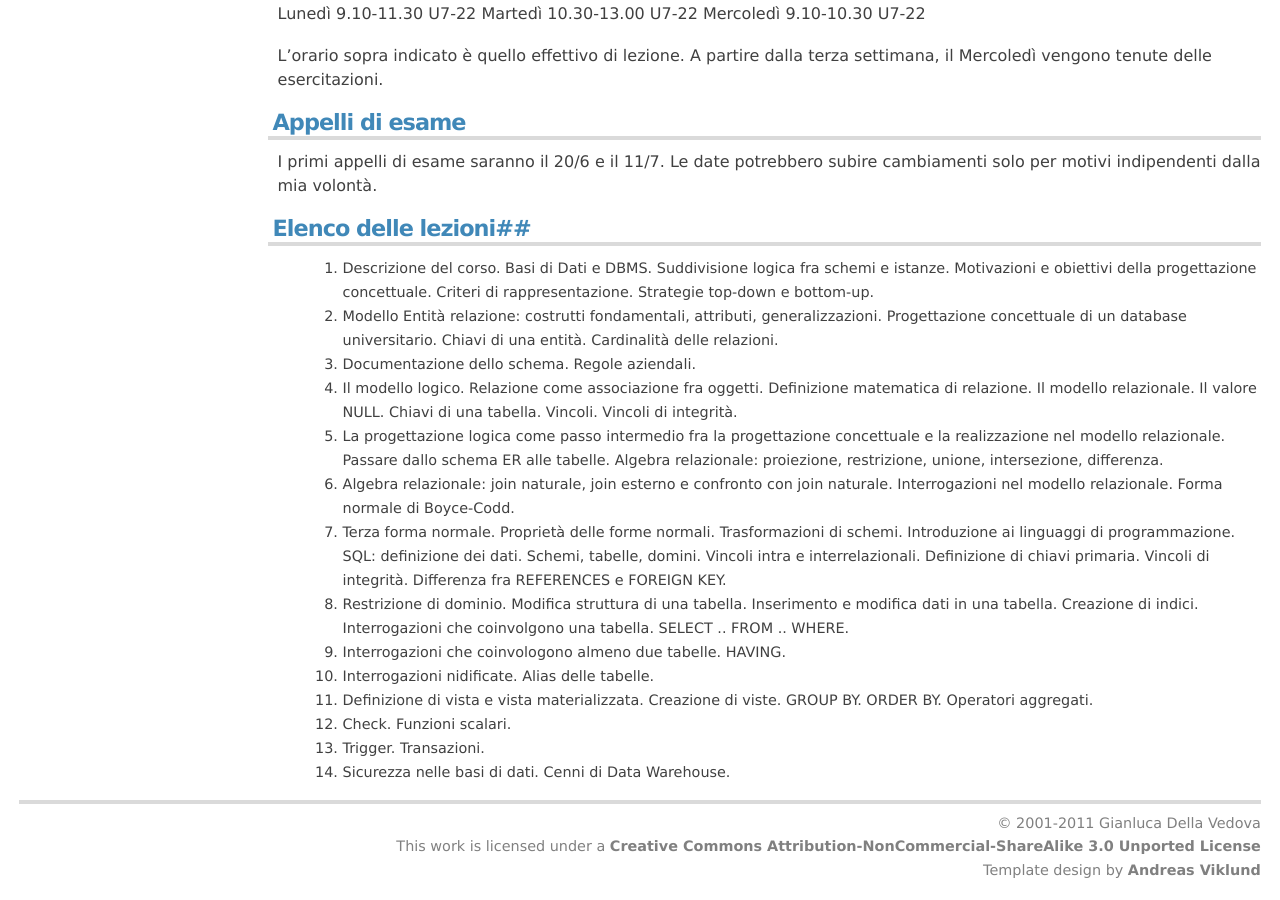
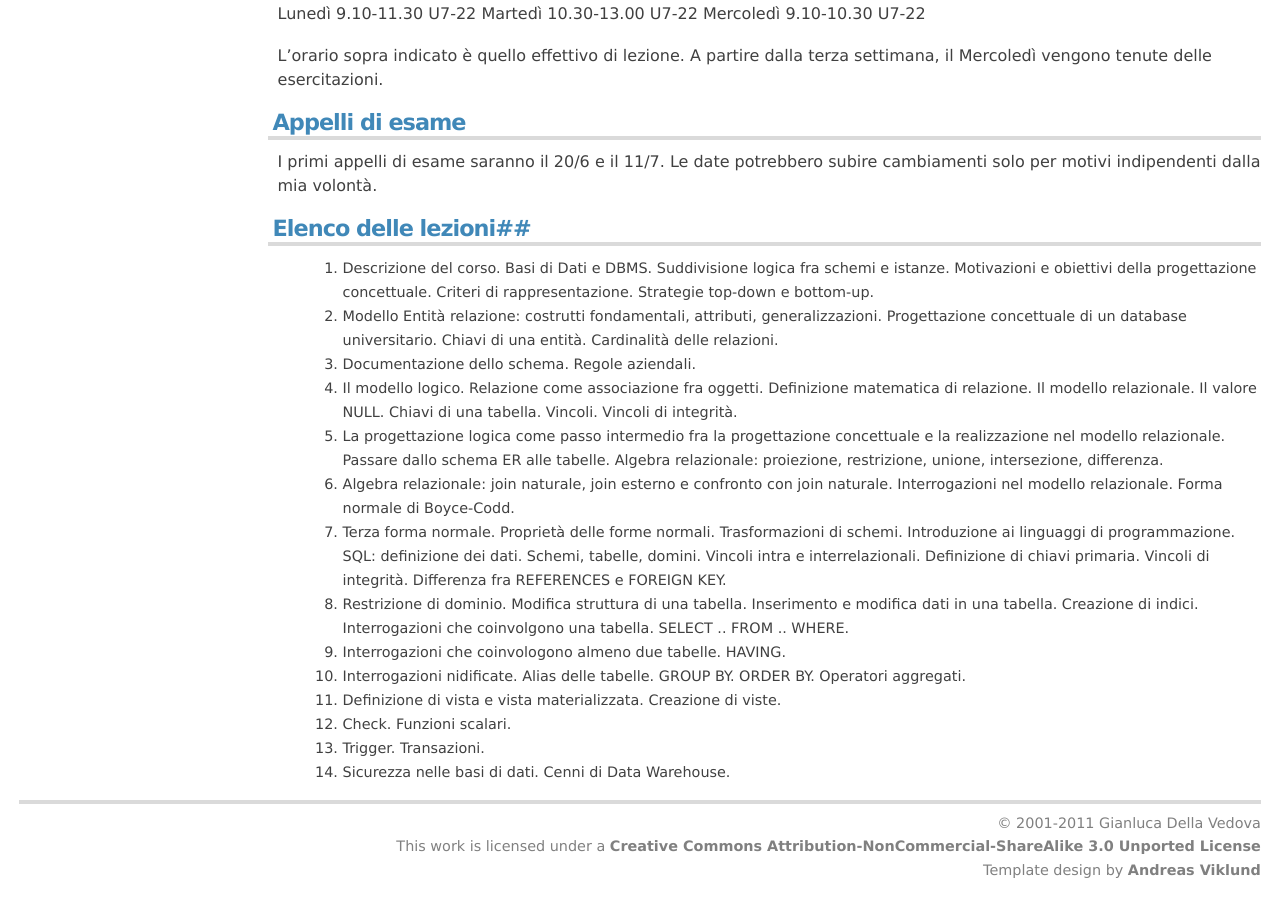
Before and after one commit to gdv/gianluca.dellavedova.org, a Jekyll site: the page built from didattica/Basi di Dati/2010-2011.markdown, in a window 1280 px wide and 900 px high, scrolled down 1116 px. Built offline with Jekyll 4.4.1, drawn with Linux system fonts in a browser that asks for light colours; Markdown is read by kramdown in place of the engine named in the settings.

Commit message:
update DB

```diff
--- a/didattica/Basi di Dati/2010-2011.markdown
+++ b/didattica/Basi di Dati/2010-2011.markdown
@@ -90,9 +90,9 @@ Algebra relazionale: proiezione, restrizione,
      modifica dati in una tabella. Creazione di indici.
      Interrogazioni che coinvolgono una tabella. SELECT .. FROM .. WHERE.
 1.   Interrogazioni che coinvologono almeno due tabelle. HAVING.
-1.   Interrogazioni nidificate. Alias delle tabelle.
+1.   Interrogazioni nidificate. Alias delle tabelle. GROUP BY. ORDER BY. Operatori aggregati.
 1.   Definizione di vista e vista materializzata.
-     Creazione di viste. GROUP BY. ORDER BY. Operatori aggregati.
+     Creazione di viste.
 1.   Check. Funzioni scalari.
 1.   Trigger. Transazioni.
 1.   Sicurezza nelle basi di dati. Cenni di Data Warehouse.
```
